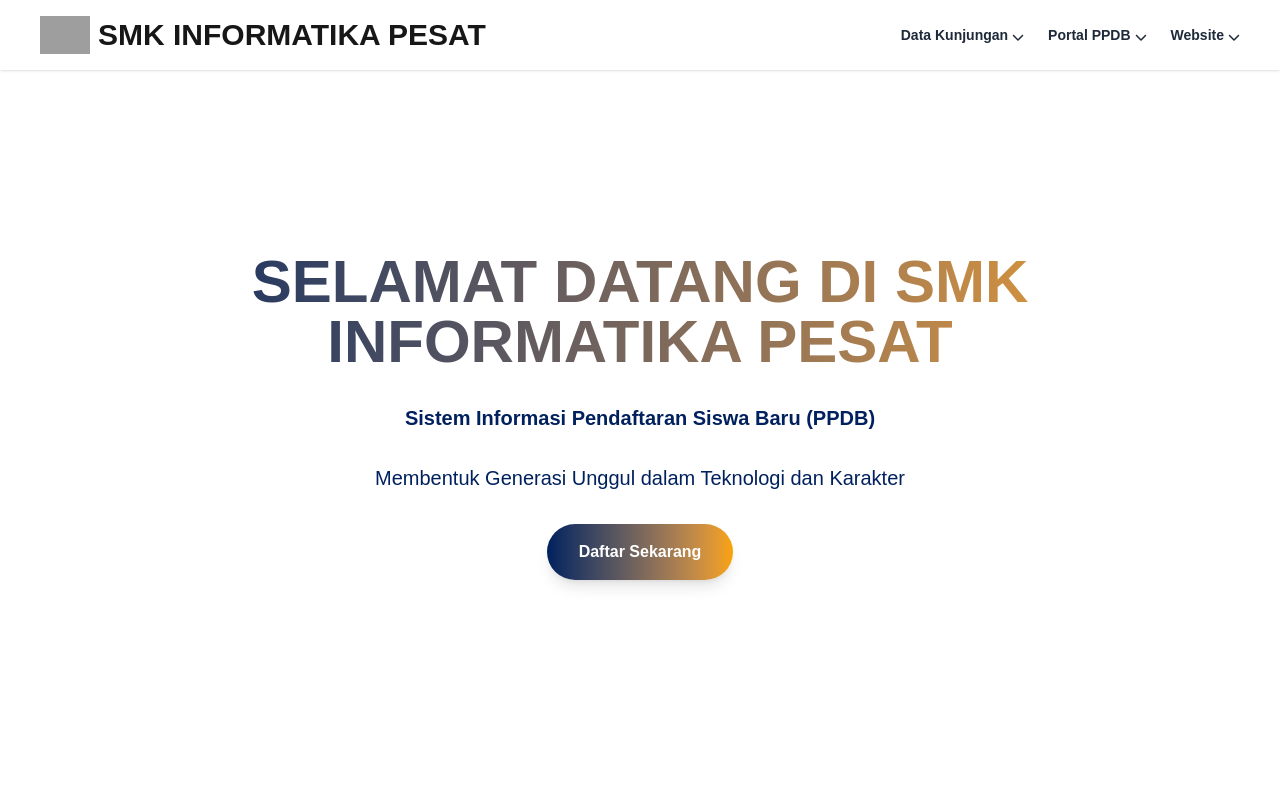
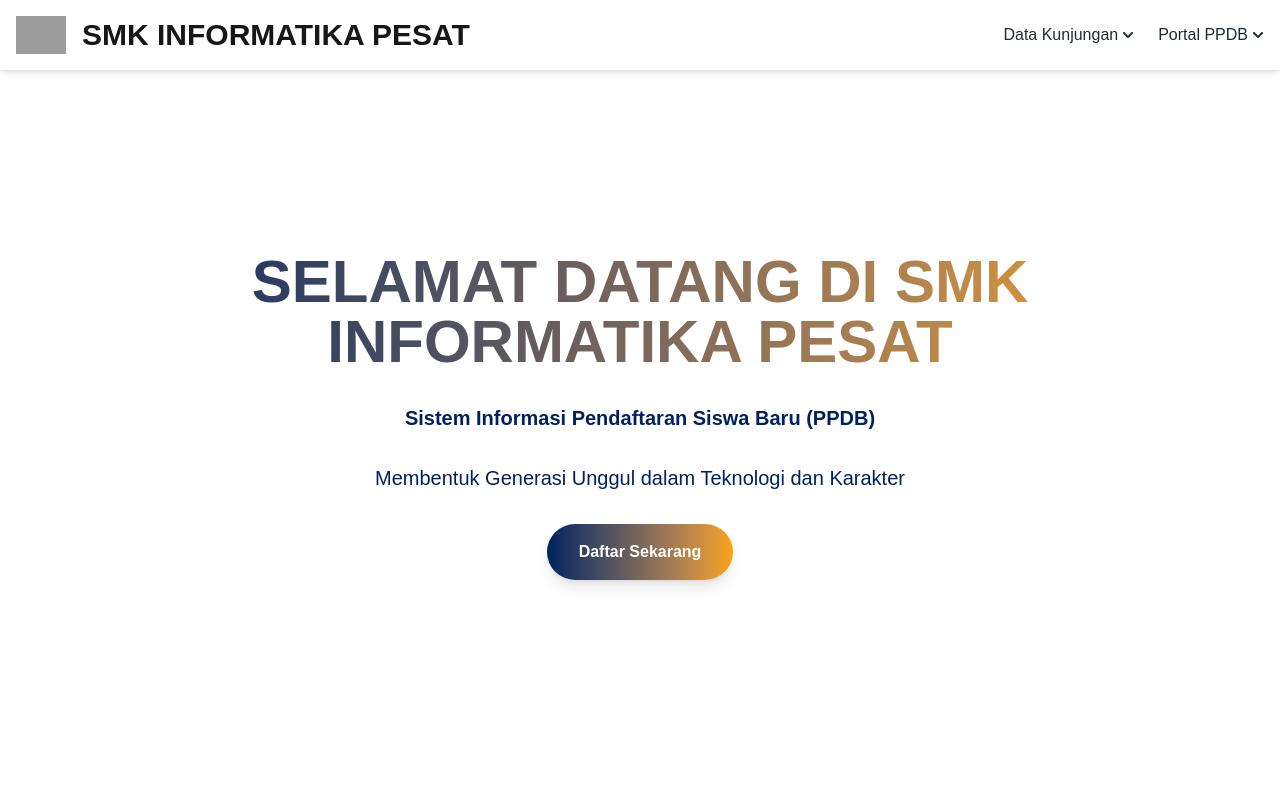
Before and after one commit to Padlyach/PPDB_FE, a Next.js app: page / in a window 1280 px wide. Shown: the top 800 px of the page. Built offline with nearby package versions, Linux system fonts and the light colour scheme; grey boxes are pictures that could not be loaded.

Commit message:
refactor: update

```diff
--- a/src/components/navbar.tsx
+++ b/src/components/navbar.tsx
@@ -2,140 +2,94 @@
 import { useState } from 'react';
 import Image from 'next/image';
 import Link from 'next/link';
-import { FaChevronDown } from 'react-icons/fa6';
+import { FaChevronDown } from 'react-icons/fa';
 
 export default function Navbar() {
-  const [isOpen, setIsOpen] = useState(false);
-  const [isPortalOpen, setIsPortalOpen] = useState(false);
-  const [isWebsiteOpen, setIsWebsiteOpen] = useState(false);
-  const [isKunjunganOpen, setIsKunjunganOpen] = useState(false);
-  const [mobileOpen, setMobileOpen] = useState(false);
-  const [mobilePortalOpen, setMobilePortalOpen] = useState(false);
-  const [mobileWebsiteOpen, setMobileWebsiteOpen] = useState(false);
-  const [mobileKunjunganOpen, setMobileKunjunganOpen] = useState(false);
+  const [openDropdown, setOpenDropdown] = useState('');
+  const [mobileMenu, setMobileMenu] = useState(false);
+
+  const toggleDropdown = (menu: string) => {
+    setOpenDropdown(openDropdown === menu ? '' : menu);
+  };
 
   return (
-    <header className="bg-white w-full fixed top-0 left-0 shadow z-50">
-      <div className="flex items-center justify-between px-4 py-4 md:px-10">
-        <Link href="/" className="flex items-center gap-2">
-          <Image src="/img/logoPesat.png" alt="Logo" width={50} height={50} />
+    <header className="bg-white shadow-md fixed top-0 left-0 right-0 z-50">
+      <nav className="container mx-auto flex items-center justify-between p-4">
+        {/* Logo dan Judul */}
+        <div className="flex items-center gap-4">
+          <Image src="/logo.png" alt="Logo" width={50} height={50} />
           <h5 className="text-lg sm:text-xl md:text-3xl font-black text-center">
             SMK INFORMATIKA PESAT
           </h5>
-        </Link>
+        </div>
 
-        {/* Desktop Menu */}
-        <nav className="hidden md:flex items-center gap-6 text-gray-800 font-semibold text-sm relative">
-          {/* Data Kunjungan */}
-          <div className="relative group">
+        {/* Tombol Hamburger Mobile */}
+        <div className="md:hidden">
+          <button
+            className="text-gray-800 focus:outline-none"
+            onClick={() => setMobileMenu(!mobileMenu)}
+          >
+            ☰
+          </button>
+        </div>
+
+        {/* Menu Desktop */}
+        <div className="hidden md:flex gap-6 items-center">
+          <div className="relative">
             <button
-              className="flex items-center gap-1 hover:text-[#FAA300] transition-all duration-300"
-              onClick={() => setIsKunjunganOpen(!isKunjunganOpen)}
+              onClick={() => toggleDropdown('kunjungan')}
+              className="flex items-center gap-1 text-gray-800 hover:text-blue-600"
             >
-              Data Kunjungan <FaChevronDown className="text-xs mt-1" />
+              Data Kunjungan <FaChevronDown className="text-xs" />
             </button>
-            {isKunjunganOpen && (
-              <div className="absolute top-full left-0 mt-2 bg-white border rounded shadow-md py-2 px-4 z-50 w-56">
-                <Link href="/kunjunganGabungan" className="block py-1 hover:text-[#FAA300]">Kunjungan Gabungan</Link>
-                <Link href="/kunjunganSmk" className="block py-1 hover:text-[#FAA300]">Kunjungan SMK</Link>
+            {openDropdown === 'kunjungan' && (
+              <div className="absolute bg-white shadow-md mt-2 rounded p-2 z-10">
+                <Link href="/kunjunganGabungan" className="block px-4 py-2 hover:bg-gray-100">Kunjungan Gabungan</Link>
+                <Link href="/kunjunganSmk" className="block px-4 py-2 hover:bg-gray-100">Kunjungan SMK</Link>
               </div>
             )}
           </div>
 
-          {/* Portal PPDB */}
-          <div className="relative group">
+          <div className="relative">
             <button
-              className="flex items-center gap-1 hover:text-[#FAA300] transition-all duration-300"
-              onClick={() => setIsPortalOpen(!isPortalOpen)}
+              onClick={() => toggleDropdown('portal')}
+              className="flex items-center gap-1 text-gray-800 hover:text-blue-600"
             >
-              Portal PPDB <FaChevronDown className="text-xs mt-1" />
+              Portal PPDB <FaChevronDown className="text-xs" />
             </button>
-            {isPortalOpen && (
-              <div className="absolute top-full left-0 mt-2 bg-white border rounded shadow-md py-2 px-4 z-50 w-56">
-                <Link href="/linkPendaftaran" className="block py-1 hover:text-[#FAA300]">Link Pendaftaran</Link>
-                <Link href="/danaInvestasi" className="block py-1 hover:text-[#FAA300]">Dana Investasi</Link>
-                <Link href="/pembayaran" className="block py-1 hover:text-[#FAA300]">Pembayaran</Link>
+            {openDropdown === 'portal' && (
+              <div className="absolute bg-white shadow-md mt-2 rounded p-2 z-10">
+                <Link href="/pendaftaran" className="block px-4 py-2 hover:bg-gray-100">Link Pendaftaran</Link>
+                <Link href="/website" className="block px-4 py-2 hover:bg-gray-100">Website</Link>
+                <Link href="/investasi" className="block px-4 py-2 hover:bg-gray-100">Dana Investasi</Link>
+                <Link href="/pembayaran" className="block px-4 py-2 hover:bg-gray-100">Pembayaran</Link>
               </div>
             )}
           </div>
+        </div>
+      </nav>
 
-          {/* Website */}
-          <div className="relative group">
-            <button
-              className="flex items-center gap-1 hover:text-[#FAA300] transition-all duration-300"
-              onClick={() => setIsWebsiteOpen(!isWebsiteOpen)}
-            >
-              Website <FaChevronDown className="text-xs mt-1" />
-            </button>
-            {isWebsiteOpen && (
-              <div className="absolute top-full left-0 mt-2 bg-white border rounded shadow-md py-2 px-4 z-50 w-56">
-                <Link href="/smp" className="block py-1 hover:text-[#FAA300]">Website SMP</Link>
-                <Link href="/sma" className="block py-1 hover:text-[#FAA300]">Website SMA</Link>
-                <Link href="/smk" className="block py-1 hover:text-[#FAA300]">Website SMK</Link>
+      {/* Menu Mobile */}
+      {mobileMenu && (
+        <div className="md:hidden bg-white px-4 pb-4 shadow">
+          <div className="py-2">
+            <details className="mb-2">
+              <summary className="cursor-pointer text-gray-800 font-medium">Data Kunjungan</summary>
+              <div className="pl-4 mt-1">
+                <Link href="/kunjunganGabungan" onClick={() => setMobileMenu(false)} className="block py-1 text-gray-700">Kunjungan Gabungan</Link>
+                <Link href="/kunjunganSmk" onClick={() => setMobileMenu(false)} className="block py-1 text-gray-700">Kunjungan SMK</Link>
               </div>
-            )}
-          </div>
-        </nav>
+            </details>
 
-        {/* Mobile Menu Toggle */}
-        <button className="md:hidden" onClick={() => setMobileOpen(!mobileOpen)}>
-          <Image src="/img/menu.svg" alt="Menu" width={25} height={25} />
-        </button>
-      </div>
-
-      {/* Mobile Menu */}
-      {mobileOpen && (
-        <div className="md:hidden bg-white px-4 pb-6 text-sm text-gray-800 font-medium">
-          <div className="border-t py-4">
-            {/* Data Kunjungan */}
-            <div className="mb-3">
-              <button
-                className="flex items-center gap-2 w-full text-left"
-                onClick={() => setMobileKunjunganOpen(!mobileKunjunganOpen)}
-              >
-                Data Kunjungan <FaChevronDown className="text-xs mt-1" />
-              </button>
-              {mobileKunjunganOpen && (
-                <div className="ml-4 mt-2 space-y-2">
-                  <Link href="/kunjunganGabungan" className="block hover:text-[#FAA300]">Kunjungan Gabungan</Link>
-                  <Link href="/kunjunganSmk" className="block hover:text-[#FAA300]">Kunjungan SMK</Link>
-                </div>
-              )}
-            </div>
-
-            {/* Portal PPDB */}
-            <div className="mb-3">
-              <button
-                className="flex items-center gap-2 w-full text-left"
-                onClick={() => setMobilePortalOpen(!mobilePortalOpen)}
-              >
-                Portal PPDB <FaChevronDown className="text-xs mt-1" />
-              </button>
-              {mobilePortalOpen && (
-                <div className="ml-4 mt-2 space-y-2">
-                  <Link href="/linkPendaftaran" className="block hover:text-[#FAA300]">Link Pendaftaran</Link>
-                  <Link href="/danaInvestasi" className="block hover:text-[#FAA300]">Dana Investasi</Link>
-                  <Link href="/pembayaran" className="block hover:text-[#FAA300]">Pembayaran</Link>
-                </div>
-              )}
-            </div>
-
-            {/* Website */}
-            <div className="mb-3">
-              <button
-                className="flex items-center gap-2 w-full text-left"
-                onClick={() => setMobileWebsiteOpen(!mobileWebsiteOpen)}
-              >
-                Website <FaChevronDown className="text-xs mt-1" />
-              </button>
-              {mobileWebsiteOpen && (
-                <div className="ml-4 mt-2 space-y-2">
-                  <Link href="/smp" className="block hover:text-[#FAA300]">Website SMP</Link>
-                  <Link href="/sma" className="block hover:text-[#FAA300]">Website SMA</Link>
-                  <Link href="/smk" className="block hover:text-[#FAA300]">Website SMK</Link>
-                </div>
-              )}
-            </div>
+            <details>
+              <summary className="cursor-pointer text-gray-800 font-medium">Portal PPDB</summary>
+              <div className="pl-4 mt-1">
+                <Link href="/pendaftaran" onClick={() => setMobileMenu(false)} className="block py-1 text-gray-700">Link Pendaftaran</Link>
+                <Link href="/website" onClick={() => setMobileMenu(false)} className="block py-1 text-gray-700">Website</Link>
+                <Link href="/investasi" onClick={() => setMobileMenu(false)} className="block py-1 text-gray-700">Dana Investasi</Link>
+                <Link href="/pembayaran" onClick={() => setMobileMenu(false)} className="block py-1 text-gray-700">Pembayaran</Link>
+              </div>
+            </details>
           </div>
         </div>
       )}
```
